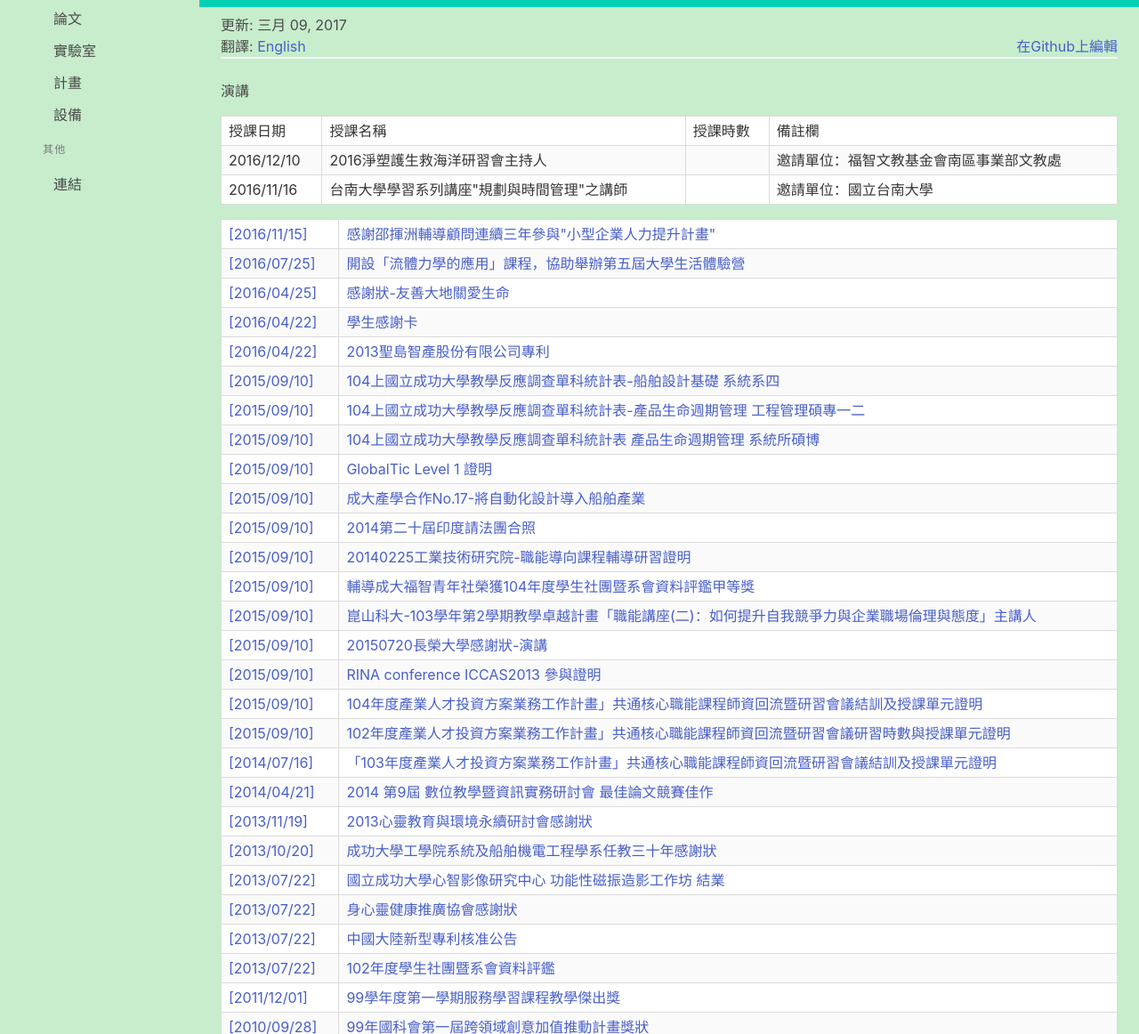
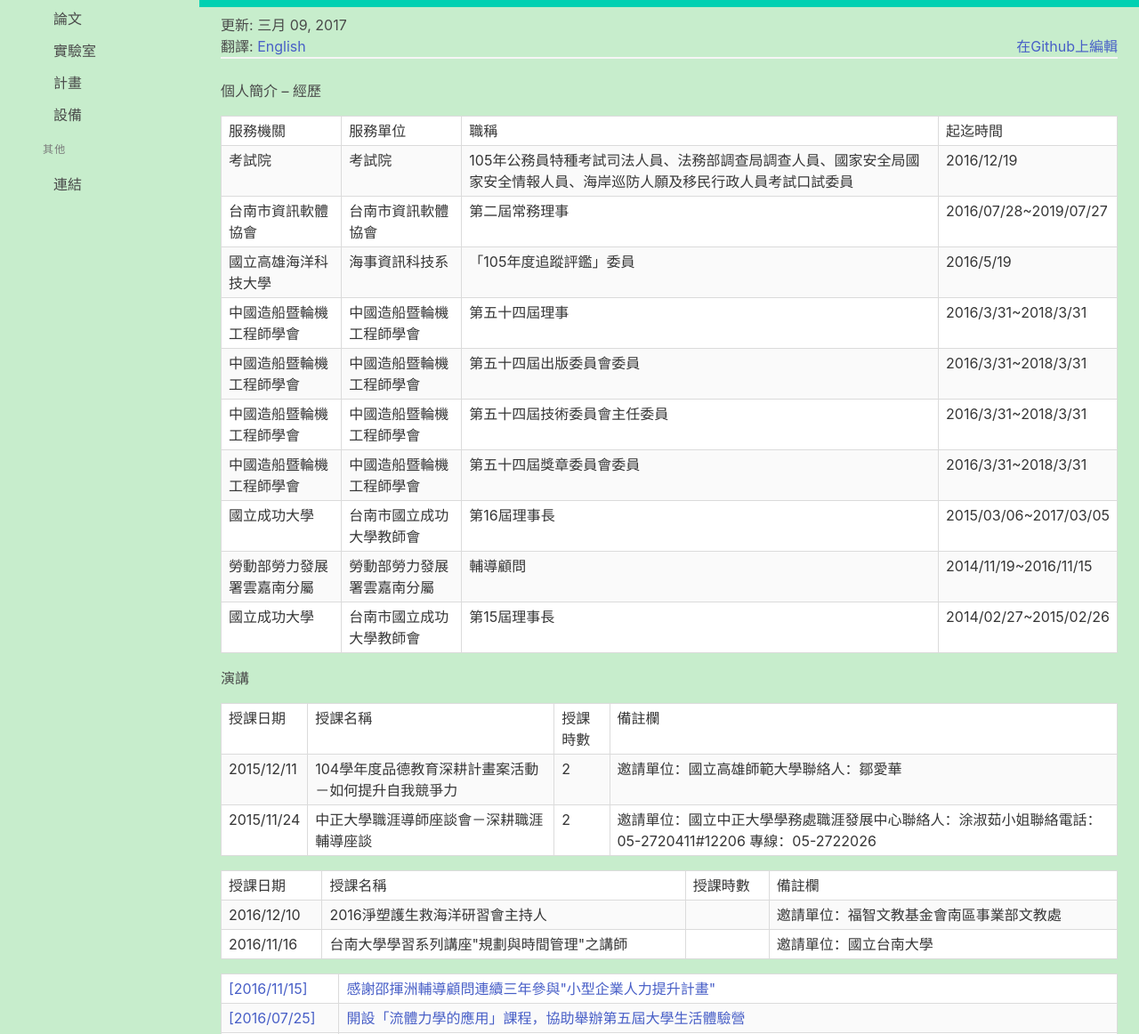
Before and after one commit to nmshaw000/nmshaw000.github.io, a plain HTML site: page personal/honor-and-reward/index.html in a window 1280 px wide. Shown: the part 225-1387 px from the top of the page at 89% size. Drawn offline with nearby package versions, Linux system fonts and the light colour scheme.

Commit message:
Pushed by Travis CI

```diff
--- a/personal/honor-and-reward/index.html
+++ b/personal/honor-and-reward/index.html
@@ -119,7 +119,98 @@
     <aside><div class="is-pulled-left">
       <span>翻譯</span>:&nbsp;<a href="https://nmshaw000.github.io/en/personal/honor-and-reward/">English</a>&nbsp;</div><div class="is-pulled-right"><a href="https://github.com/nmshaw000/nmshaw/tree/master/content/articles/zh/personal/honor-and-reward.rst">在Github上編輯</a></div></aside>
     <hr>
-    <div class="main-content"><p>演講</p>
+    <div class="main-content"><p>個人簡介 – 經歷</p>
+<table border="1" class="table is-bordered is-striped is-narrow docutils">
+<colgroup>
+<col width="25%" />
+<col width="25%" />
+<col width="25%" />
+<col width="25%" />
+</colgroup>
+<tbody valign="top">
+<tr><td>服務機關</td>
+<td>服務單位</td>
+<td>職稱</td>
+<td>起迄時間</td>
+</tr>
+<tr><td>考試院</td>
+<td>考試院</td>
+<td>105年公務員特種考試司法人員、法務部調查局調查人員、國家安全局國家安全情報人員、海岸巡防人願及移民行政人員考試口試委員</td>
+<td>2016/12/19</td>
+</tr>
+<tr><td>台南市資訊軟體協會</td>
+<td>台南市資訊軟體協會</td>
+<td>第二屆常務理事</td>
+<td>2016/07/28~2019/07/27</td>
+</tr>
+<tr><td>國立高雄海洋科技大學</td>
+<td>海事資訊科技系</td>
+<td>「105年度追蹤評鑑」委員</td>
+<td>2016/5/19</td>
+</tr>
+<tr><td>中國造船暨輪機工程師學會</td>
+<td>中國造船暨輪機工程師學會</td>
+<td>第五十四屆理事</td>
+<td>2016/3/31~2018/3/31</td>
+</tr>
+<tr><td>中國造船暨輪機工程師學會</td>
+<td>中國造船暨輪機工程師學會</td>
+<td>第五十四屆出版委員會委員</td>
+<td>2016/3/31~2018/3/31</td>
+</tr>
+<tr><td>中國造船暨輪機工程師學會</td>
+<td>中國造船暨輪機工程師學會</td>
+<td>第五十四屆技術委員會主任委員</td>
+<td>2016/3/31~2018/3/31</td>
+</tr>
+<tr><td>中國造船暨輪機工程師學會</td>
+<td>中國造船暨輪機工程師學會</td>
+<td>第五十四屆獎章委員會委員</td>
+<td>2016/3/31~2018/3/31</td>
+</tr>
+<tr><td>國立成功大學</td>
+<td>台南市國立成功大學教師會</td>
+<td>第16屆理事長</td>
+<td>2015/03/06~2017/03/05</td>
+</tr>
+<tr><td>勞動部勞力發展署雲嘉南分屬</td>
+<td>勞動部勞力發展署雲嘉南分屬</td>
+<td>輔導顧問</td>
+<td>2014/11/19~2016/11/15</td>
+</tr>
+<tr><td>國立成功大學</td>
+<td>台南市國立成功大學教師會</td>
+<td>第15屆理事長</td>
+<td>2014/02/27~2015/02/26</td>
+</tr>
+</tbody>
+</table>
+<p>演講</p>
+<table border="1" class="table is-bordered is-striped is-narrow docutils">
+<colgroup>
+<col width="25%" />
+<col width="25%" />
+<col width="25%" />
+<col width="25%" />
+</colgroup>
+<tbody valign="top">
+<tr><td>授課日期</td>
+<td>授課名稱</td>
+<td>授課時數</td>
+<td>備註欄</td>
+</tr>
+<tr><td>2015/12/11</td>
+<td>104學年度品德教育深耕計畫案活動－如何提升自我競爭力</td>
+<td>2</td>
+<td>邀請單位：國立高雄師範大學聯絡人：鄒愛華</td>
+</tr>
+<tr><td>2015/11/24</td>
+<td>中正大學職涯導師座談會－深耕職涯輔導座談</td>
+<td>2</td>
+<td>邀請單位：國立中正大學學務處職涯發展中心聯絡人：涂淑茹小姐聯絡電話：05-2720411#12206 專線：05-2722026</td>
+</tr>
+</tbody>
+</table>
 <table border="1" class="table is-bordered is-striped is-narrow docutils">
 <colgroup>
 <col width="25%" />
```
